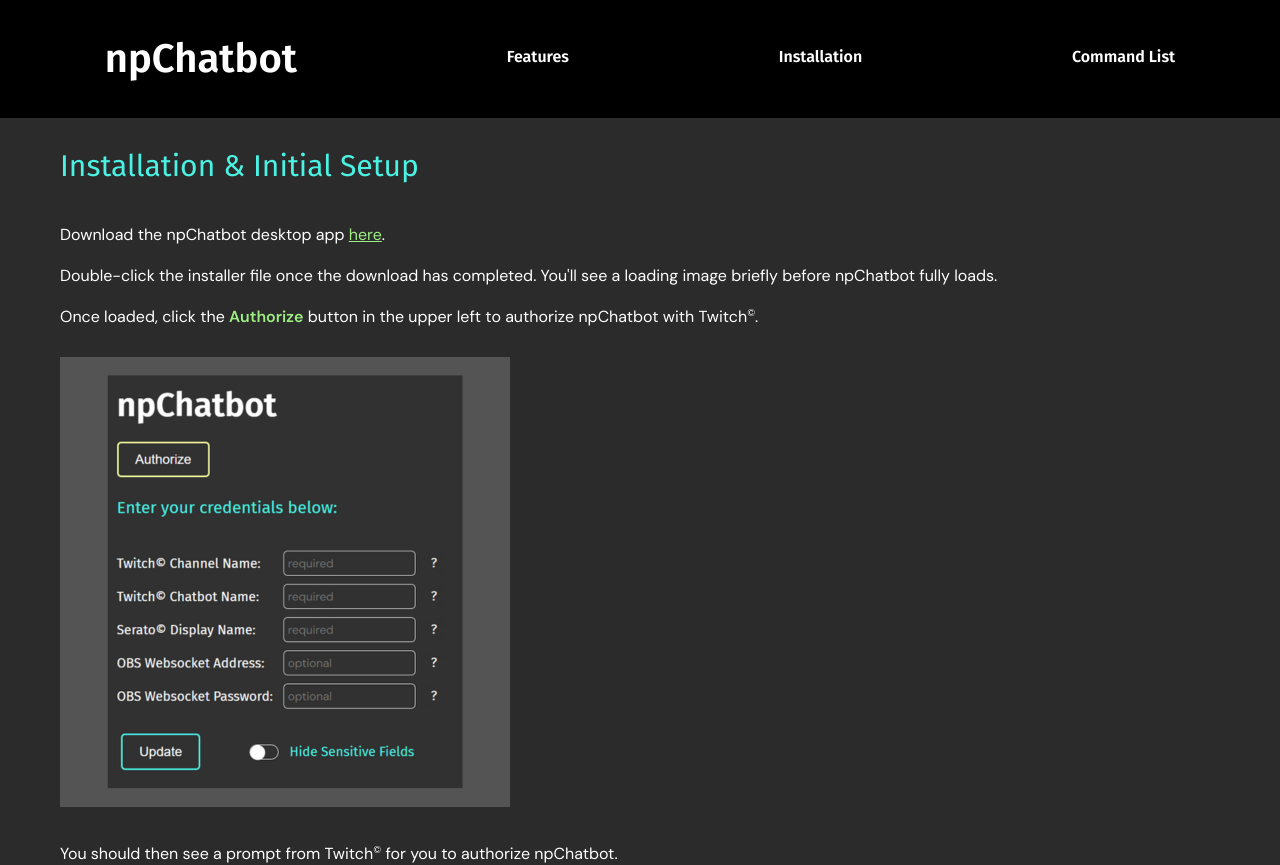
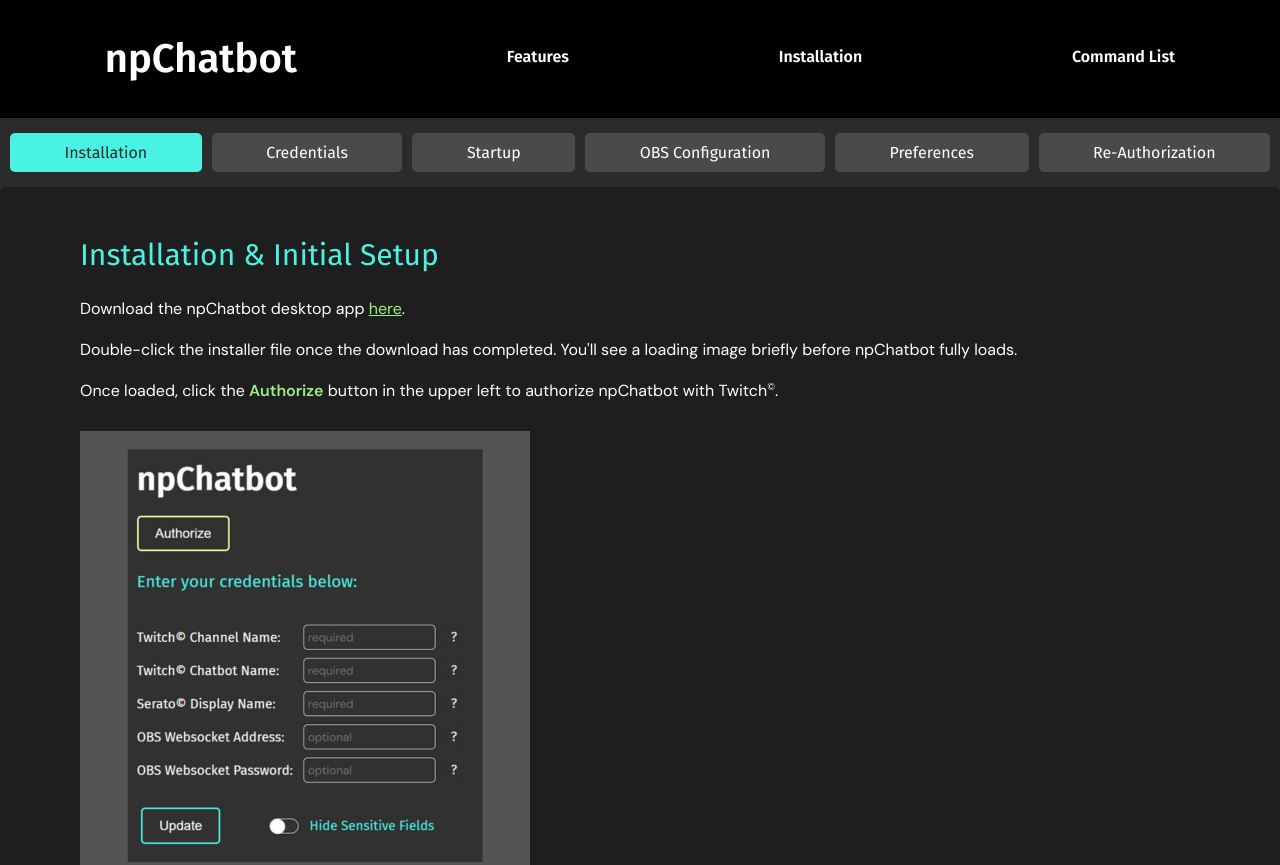
Before and after one commit to marcusmcb/np-chatbot-site, a React (Create React App) app: page /installation in a window 1280 px wide. Shown: the top 865 px of the page. Built offline with nearby package versions, Linux system fonts and the light colour scheme.

Commit message:
updated installation page navigation

```diff
--- a/src/App.css
+++ b/src/App.css
@@ -193,6 +193,10 @@ button:hover {
 		flex-direction: column;
 	}
 
+	.download-section {
+		background-position: center 0px;
+	}
+
 	.download-box,
 	.description-box {
 		width: 100%;
--- a/src/pages/installation/InstallationPage.tsx
+++ b/src/pages/installation/InstallationPage.tsx
@@ -1,3 +1,4 @@
+import { useState } from 'react'
 import ReAuthPanel from './panels/ReAuthPanel'
 import PreferencesPanel from './panels/PreferencesPanel'
 import OBSConfigurationPanel from './panels/OBSConfigurationPanel'
@@ -8,14 +9,73 @@ import InstallationPanel from './panels/InstallationPanel'
 import './installationpage.css'
 
 const InstallationPage = (): JSX.Element => {
+	// State to manage the current active panel
+	const [activeTab, setActiveTab] = useState<string>('Installation')
+
+	// Function to render the active panel based on the selected tab
+	const renderActivePanel = () => {
+		switch (activeTab) {
+			case 'Installation':
+				return <InstallationPanel />
+			case 'Credentials':
+				return <CredentialsPanel />
+			case 'Startup':
+				return <NPChatbotStartupPanel />
+			case 'OBS':
+				return <OBSConfigurationPanel />
+			case 'Preferences':
+				return <PreferencesPanel />
+			case 'ReAuth':
+				return <ReAuthPanel />
+			default:
+				return <InstallationPanel />
+		}
+	}
+
 	return (
 		<div className='installation-page'>
-			<InstallationPanel />
-			<CredentialsPanel />
-			<NPChatbotStartupPanel />
-			<OBSConfigurationPanel />
-			<PreferencesPanel />
-			<ReAuthPanel />
+			{/* Tab Navigation */}
+			<div className='tab-navigation'>
+				<button
+					className={activeTab === 'Installation' ? 'active' : ''}
+					onClick={() => setActiveTab('Installation')}
+				>
+					Installation
+				</button>
+				<button
+					className={activeTab === 'Credentials' ? 'active' : ''}
+					onClick={() => setActiveTab('Credentials')}
+				>
+					Credentials
+				</button>
+				<button
+					className={activeTab === 'Startup' ? 'active' : ''}
+					onClick={() => setActiveTab('Startup')}
+				>
+					Startup
+				</button>
+				<button
+					className={activeTab === 'OBS' ? 'active' : ''}
+					onClick={() => setActiveTab('OBS')}
+				>
+					OBS Configuration
+				</button>
+				<button
+					className={activeTab === 'Preferences' ? 'active' : ''}
+					onClick={() => setActiveTab('Preferences')}
+				>
+					Preferences
+				</button>
+				<button
+					className={activeTab === 'ReAuth' ? 'active' : ''}
+					onClick={() => setActiveTab('ReAuth')}
+				>
+					Re-Authorization
+				</button>
+			</div>
+
+			{/* Render the currently selected panel */}
+			<div className='panel-container'>{renderActivePanel()}</div>
 		</div>
 	)
 }
--- a/src/pages/installation/installationpage.css
+++ b/src/pages/installation/installationpage.css
@@ -5,7 +5,7 @@
 
 .installation-page-header {
 	font-size: 30px;
-	padding: 30px;
+	padding: 30px 30px 15px 30px;
 	font-family: 'Fira Sans', sans-serif;
 	text-align: left;
 	margin-left: 30px;
@@ -65,6 +65,64 @@
 	justify-content: space-between;
 }
 
+.tab-navigation {
+	display: flex;
+	flex-direction: row;
+	flex-wrap: wrap; /* Allows buttons to wrap into multiple rows */
+	justify-content: space-evenly;
+	gap: 10px;
+	margin: 15px 10px;
+}
+
+/* Styling for tab buttons */
+.tab-navigation button {
+	flex: 1 1 auto; /* Auto size with respect to container */
+	padding: 10px 20px;
+	border: none;
+	background-color: rgb(74, 74, 74);
+	color: white;
+	cursor: pointer;
+	font-family: 'Fira Sans', sans-serif;
+	border-radius: 5px;
+	transition: background-color 0.3s;
+}
+
+/* Active tab button styling */
+.tab-navigation button.active {
+	background-color: rgb(74, 242, 228);
+	color: rgb(43, 43, 43);
+}
+
+.tab-navigation button:hover {
+	background-color: rgb(158, 239, 131);
+}
+
+/* Responsive adjustments */
+
+/* At 1000px and below, display buttons in two rows of three */
+@media (max-width: 1000px) {
+	.tab-navigation button {
+		flex: 1 1 30%; /* Adjusts button width to fit three per row */
+	}
+}
+
+/* At 700px and below, stack buttons in a single column */
+@media (max-width: 400px) {
+	.tab-navigation {
+		flex-direction: column; /* Stack the buttons vertically */
+		align-items: center; /* Center align the buttons */
+		margin: 15px;
+	}
+
+}
+
+/* Panel container to hold the selected content */
+.panel-container {
+	border-radius: 5px;
+	padding: 20px;
+	background-color: rgb(30, 30, 30);
+}
+
 @media (max-width: 575px) {
 	.installation-page-directions-step img {
 		width: 100%;
--- a/src/pages/installation/panels/NPChatbotStartupPanel.tsx
+++ b/src/pages/installation/panels/NPChatbotStartupPanel.tsx
@@ -62,6 +62,13 @@ const NPChatbotStartupPanel = (): JSX.Element => {
 					option, scroll down, and select{' '}
 					<span className='highlighted-installation-text'>Save Changes</span>.
 				</p>
+				<p>
+					<span className='highlighted-installation-text'>IMPORTANT: </span>
+				</p>
+				<p>
+					npChatbot will not function properly if the your live playlist is NOT set
+					to public.
+				</p>
 
 				<img
 					alt='npChatbot instructions, step 7'
--- a/src/pages/installation/panels/ReAuthPanel.tsx
+++ b/src/pages/installation/panels/ReAuthPanel.tsx
@@ -3,9 +3,7 @@ import '../installationpage.css'
 const ReAuthPanel = (): JSX.Element => {
 	return (
 		<div className='installation-page-directions-container'>
-			<div className='installation-page-header'>
-				Re-Authorizing / De-Authorizing npChatbot
-			</div>
+			<div className='installation-page-header'>Re-Authorizing npChatbot</div>
 			<div className='installation-page-directions-step'>
 				<p>
 					Changing the password for the Twitch account that npChatbot is linked
@@ -20,6 +18,39 @@ const ReAuthPanel = (): JSX.Element => {
 					preferences.
 				</p>
 			</div>
+			<div className='installation-page-header'>De-Authorizing npChatbot</div>
+			<div className='installation-page-directions-step'>
+				<p>
+					If you'd like to de-authorize npChatbot from your connected Twitch
+					account altogether:
+				</p>
+				- Log in to the Twitch account npChatbot is authorized with
+				<p>
+					<p>
+						- Select{' '}
+						<span className='highlighted-installation-text'>Settings</span> from
+						the dropdown menu in the upper right
+					</p>
+					<p>
+						- Navigate to{' '}
+						<span className='highlighted-installation-text'>Settings</span>, and
+						then select the{' '}
+						<span className='highlighted-installation-text'>Connections</span>{' '}
+						tab
+					</p>
+					<p>
+						Scroll down to the{' '}
+						<span className='highlighted-installation-text'>
+							Other Connections
+						</span>{' '}
+						section and click the{' '}
+						<span className='highlighted-installation-text'>
+							Disconnect
+						</span>{' '}
+						button next to npChatbot app to remove the authorization.
+					</p>
+				</p>
+			</div>
 		</div>
 	)
 }
```
Also changed, not shown: 1 other file (tests, documents, lock files or other folders).
